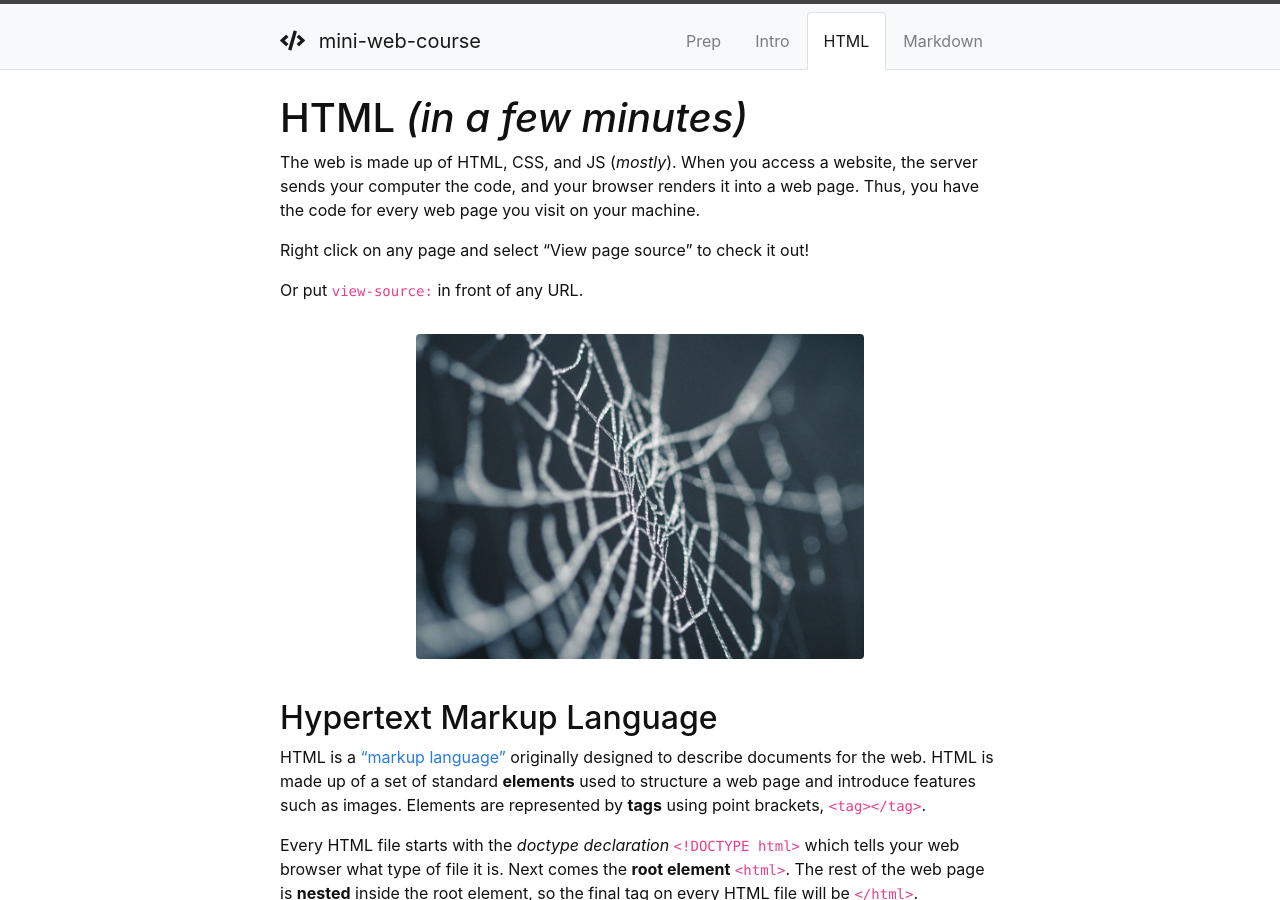
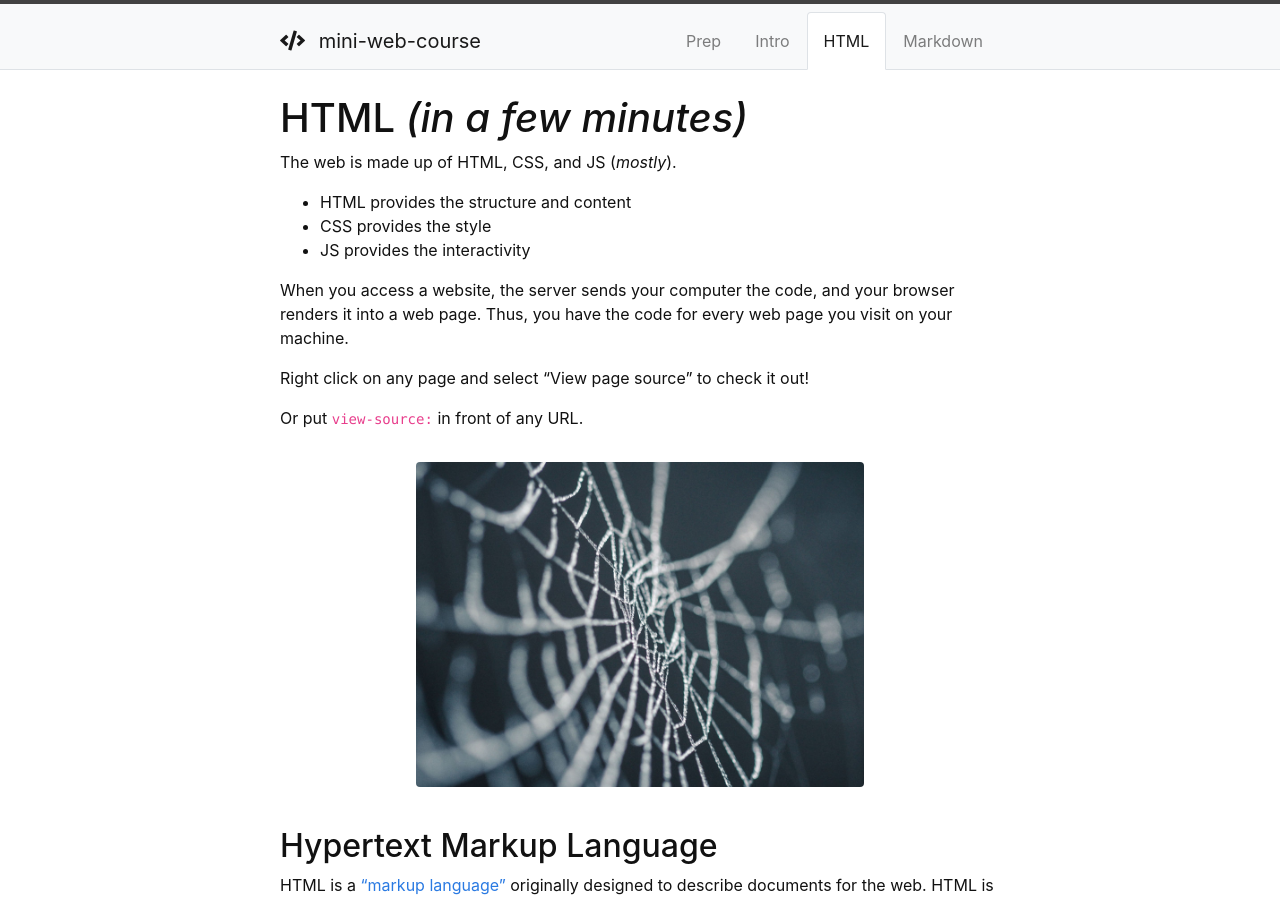
Before and after one commit to evanwill/mini-web-crash-course, a Jekyll site: the page built from content/2-html.md, in a window 1280 px wide and 900 px high. Built offline with Jekyll 4.4.1, drawn with Linux system fonts in a browser that asks for light colours.

Commit message:
html update

```diff
--- a/content/2-html.md
+++ b/content/2-html.md
@@ -6,6 +6,11 @@ nav: true
 # HTML *(in a few minutes)*
 
 The web is made up of HTML, CSS, and JS (*mostly*).
+
+- HTML provides the structure and content
+- CSS provides the style
+- JS provides the interactivity
+
 When you access a website, the server sends your computer the code, and your browser renders it into a web page.
 Thus, you have the code for every web page you visit on your machine.
 
```
